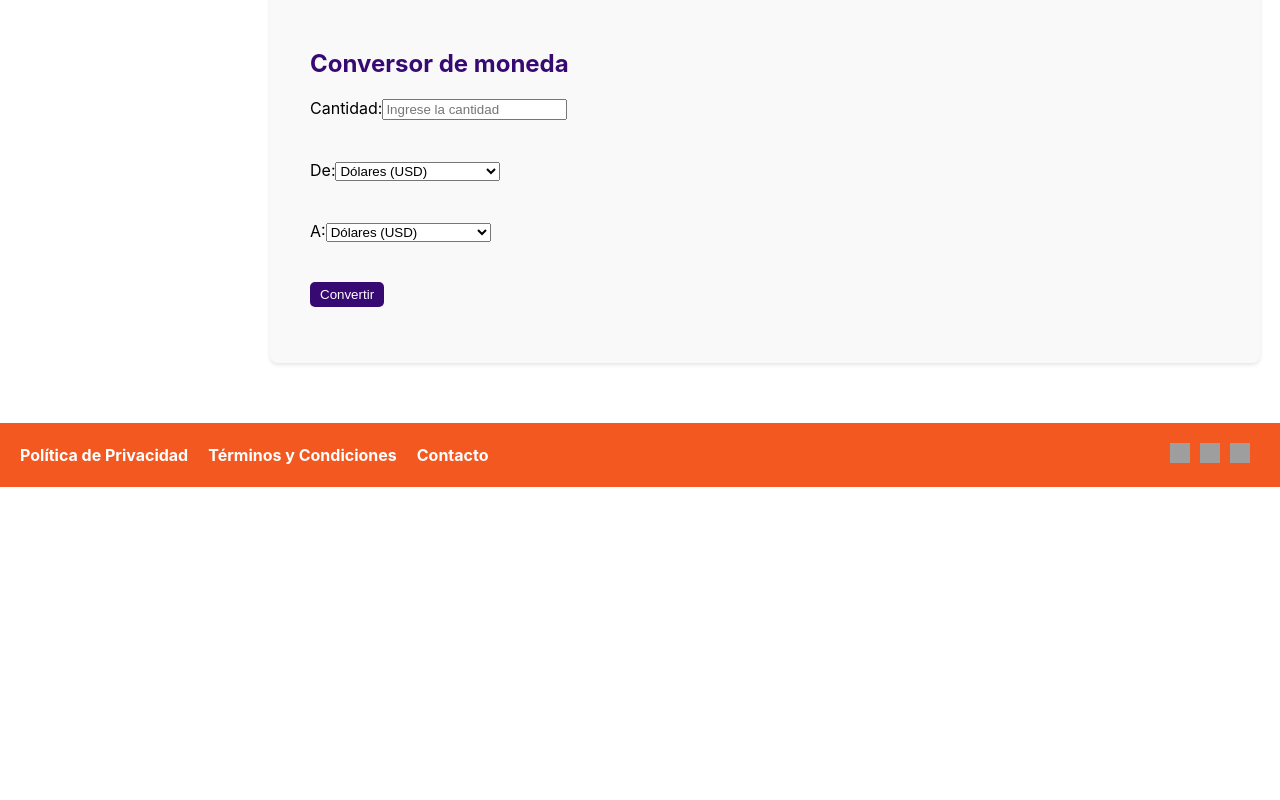
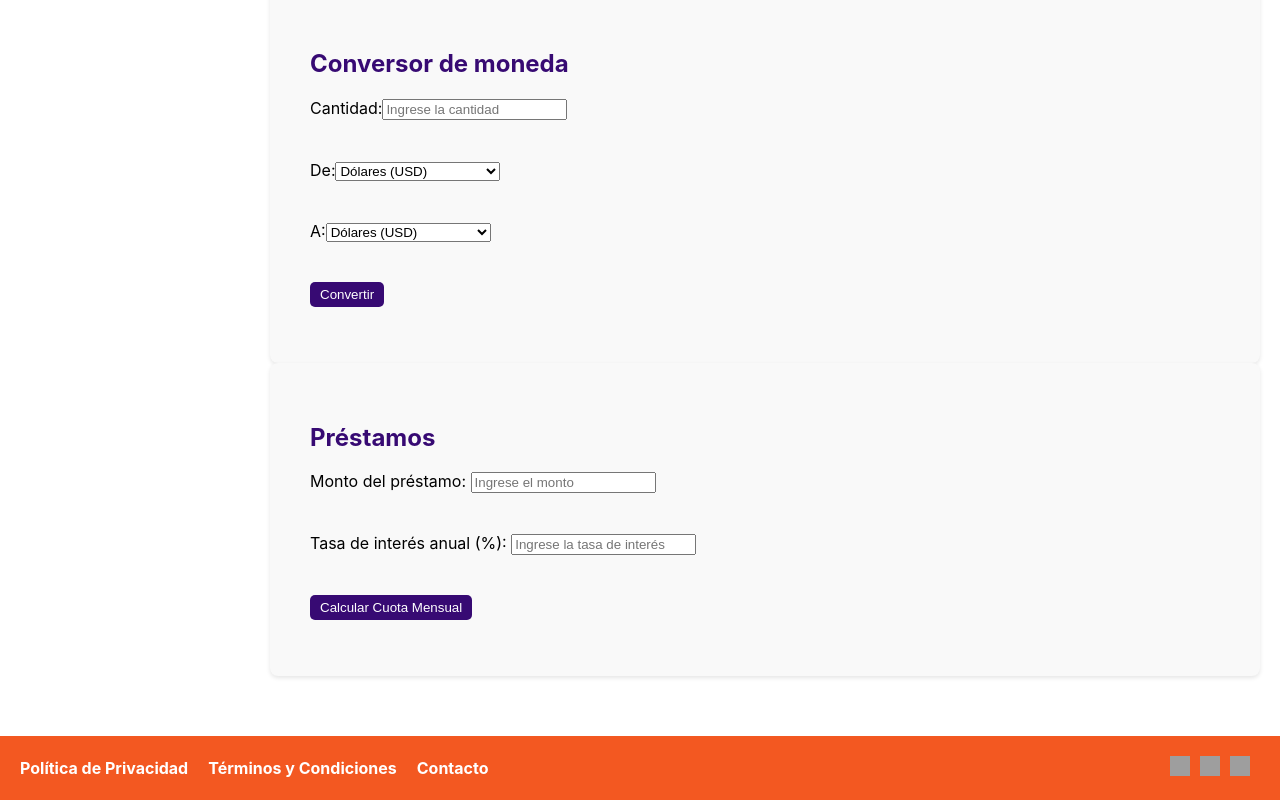
Before and after one commit to Camahuate/Electrobank, a React (Create React App) app: page / in a window 1280 px wide. Shown: the part 1283-2083 px from the top of the page. Before the commit the page ends 1770 px from the top, so only its background shows below. Built offline with nearby package versions, Linux system fonts and the light colour scheme; grey boxes are pictures that could not be loaded.

Commit message:
Agregando Prestamos sin API

```diff
--- a/src/App.js
+++ b/src/App.js
@@ -7,6 +7,7 @@ import Promociones from './Promociones';
 import Informacion from './Informacion';
 import ConversorMoneda from './ConversorMoneda';
 import Footer from './Footer';
+import Prestamos from './Prestamos';
 
 function App() {
   return (
@@ -17,6 +18,7 @@ function App() {
         <Promociones />
         <Informacion />
         <ConversorMoneda />
+        <Prestamos />
       </main>
       <Footer />
     </div>
--- a/src/Footer.jsx
+++ b/src/Footer.jsx
@@ -12,13 +12,13 @@ function Footer() {
             </div>
             <div className="social-icons">
                 <a href="https://www.facebook.com/" target="_blank">
-                <img src="img/facebook.svg" alt="Facebook" />
+                <img src="imgs/facebook.svg" alt="Facebook" />
                 </a>
                 <a href="https://www.instagram.com/" target="_blank">
                 <img src="img/instagram.svg" alt="Instagram" />
                 </a>
                 <a href="https://www.linkedin.com/" target="_blank">
-                <img src="img/linkedin.svg" alt="LinkedIn" />
+                <img src="Electrobank\src\imgs\linkedin.svg" alt="LinkedIn" />
                 </a>
             </div>
         </>
--- /dev/null
+++ b/src/Prestamos.jsx
@@ -0,0 +1,64 @@
+import React, { useState } from 'react';
+
+function Prestamos() {
+  const [monto, setMonto] = useState('');
+  const [tasa, setTasa] = useState('');
+  const [cuotaMensual, setCuotaMensual] = useState('');
+
+  const calcularCuotaMensual = () => {
+    const montoNumero = parseFloat(monto);
+    const tasaNumero = parseFloat(tasa);
+
+    if (isNaN(montoNumero) || isNaN(tasaNumero)) {
+      alert('Por favor, ingrese un monto y una tasa de interés válidos.');
+      return;
+    }
+
+    const tasaMensual = (tasaNumero / 12) / 100;
+
+    const plazoMeses = 12;
+    const cuota = (montoNumero * tasaMensual) / (1 - Math.pow(1 + tasaMensual, -plazoMeses));
+
+    setCuotaMensual(cuota.toFixed(2));
+  };
+
+  return (
+    <div className="cardIzquierda">
+      <h2 className="tituloVioleta">Préstamos</h2>
+      <div className="input-container">
+        <label htmlFor="monto">Monto del préstamo: </label>
+        <input
+          type="number"
+          id="monto"
+          placeholder="Ingrese el monto"
+          value={monto}
+          onChange={(e) => setMonto(e.target.value)}
+        />
+      </div>
+      <br />
+      <br />
+      <div className="input-container">
+        <label htmlFor="tasa">Tasa de interés anual (%): </label>
+        <input
+          type="number"
+          id="tasa"
+          placeholder="Ingrese la tasa de interés"
+          value={tasa}
+          onChange={(e) => setTasa(e.target.value)}
+        />
+      </div>
+      <br />
+      <br />
+      <button className="btn-violeta" onClick={calcularCuotaMensual}>
+        Calcular Cuota Mensual
+      </button>
+      <p>
+        {cuotaMensual && (
+          <span id="result">Cuota Mensual: {cuotaMensual}</span>
+        )}
+      </p>
+    </div>
+  );
+}
+
+export default Prestamos;
```
